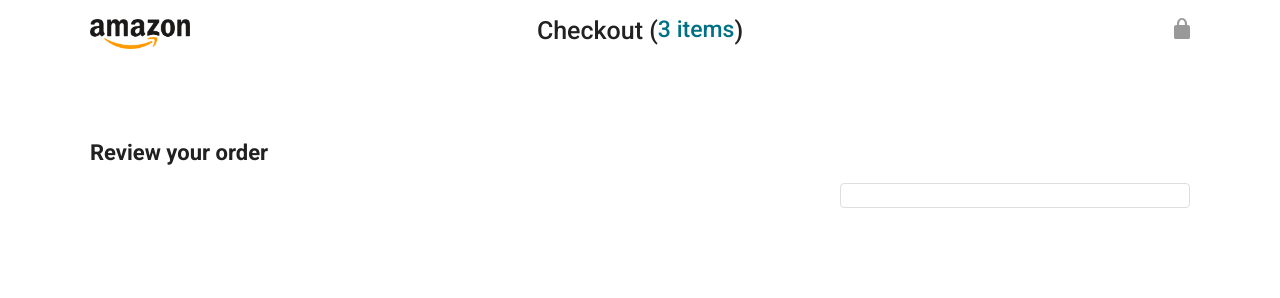
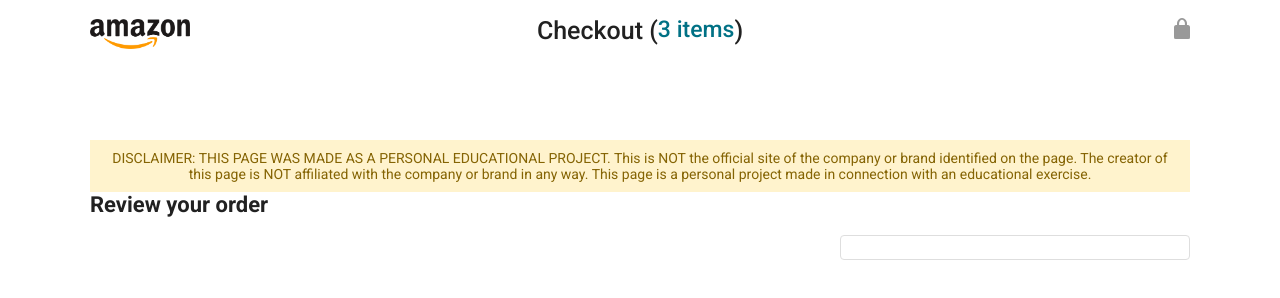
Before and after one commit to LakhbirSingh04/Amazon-Clone, a plain HTML site: page checkout.html in a window 1280 px wide. Drawn offline with nearby package versions, Linux system fonts and the light colour scheme; no server answers.

Commit message:
Update checkout.html

```diff
--- a/checkout.html
+++ b/checkout.html
@@ -40,6 +40,10 @@
     </div>
 
     <div class="main">
+      <div style="position: sticky; top: 60px; background-color: #fff3cd; color: #856404; z-index: 1000; padding: 10px; text-align: center; font-size: 14px;">
+        DISCLAIMER: THIS PAGE WAS MADE AS A PERSONAL EDUCATIONAL PROJECT. This is NOT the official site of the company or brand identified on the page. The creator of this page is NOT affiliated with the company or brand in any way. This page is a personal project made in connection with an educational exercise.
+      </div>
+
       <div class="page-title">Review your order</div>
 
       <div class="checkout-grid">
```
